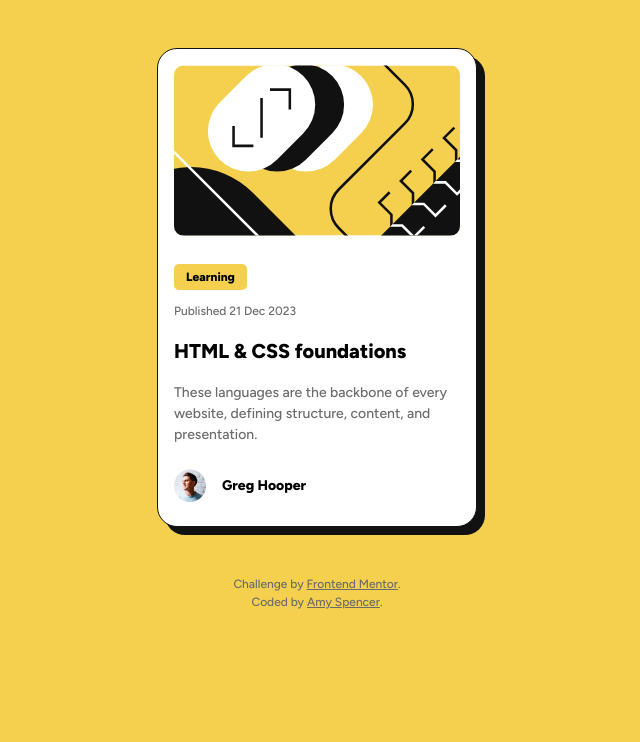
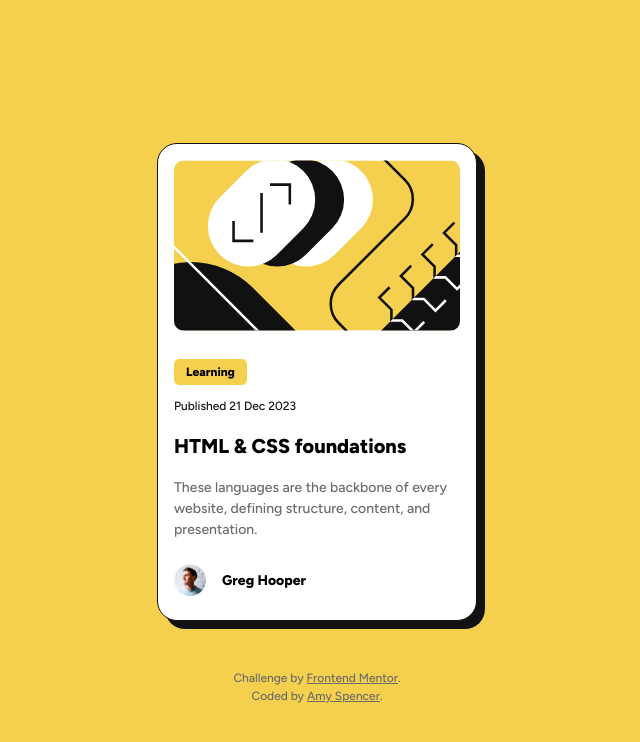
Before and after one commit to amyspencerproject/fe-blog-preview-card, a plain HTML site: page index.html in a window 1280 px wide. Shown: the whole page, without its empty margins (323-963 px from the left). Drawn offline with Linux system fonts and the light colour scheme.

Commit message:
Changed subtitle font color to dark grey. Vertically centered card

```diff
--- a/styles.css
+++ b/styles.css
@@ -78,6 +78,8 @@ select {
 body {
   background-color: hsl(47, 88%, 63%);
   font-family: "Figtree", serif;
+  display: grid;
+  place-content: center;
 }
 
 main {
@@ -143,6 +145,7 @@ main {
 
 .card-publish-date {
   font-size: 0.75rem;
+  color: hsl(0, 0%, 7%);
 }
 
 .card-title:hover {
```
